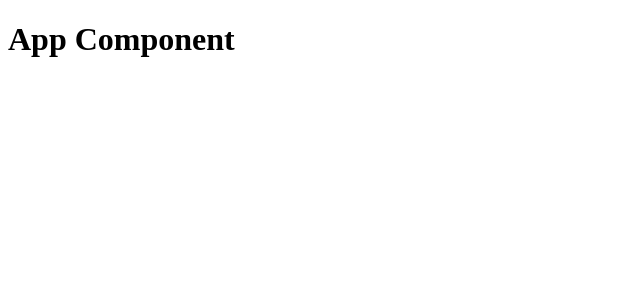
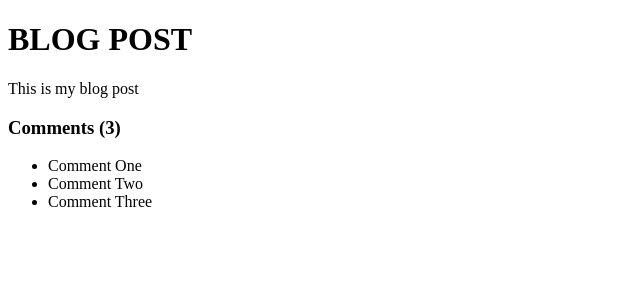
Before and after one commit to Zabdiel-Rosas/feedback-app, a React (Create React App) app: page / in a window 1280 px wide. Shown: the top 300 px of the page, without its empty margins (0-640 px from the left). Built offline with nearby package versions, Linux system fonts and the light colour scheme.

Commit message:
Dynamic Values and Lists in JSX

```diff
--- a/src/App.js
+++ b/src/App.js
@@ -1,7 +1,25 @@
 function App() {
+  const title = 'Blog Post';
+  const body = 'This is my blog post';
+
+  const comments = [
+    {id: 1, text: 'Comment One'},
+    {id: 2, text: 'Comment Two'},
+    {id: 3, text: 'Comment Three'},
+  ]
+
   return (
     <div className='container'>
-      <h1>App Component</h1>
+      <h1>{title.toUpperCase()}</h1>
+      <p>{body}</p>
+      <div className='comments'>
+        <h3>Comments ({comments.length})</h3>
+        <ul>
+          {comments.map((comment, index) => (
+            <li key={index}>{comment.text}</li>
+          ))}
+        </ul>
+      </div>
     </div>
   );
 }
```
